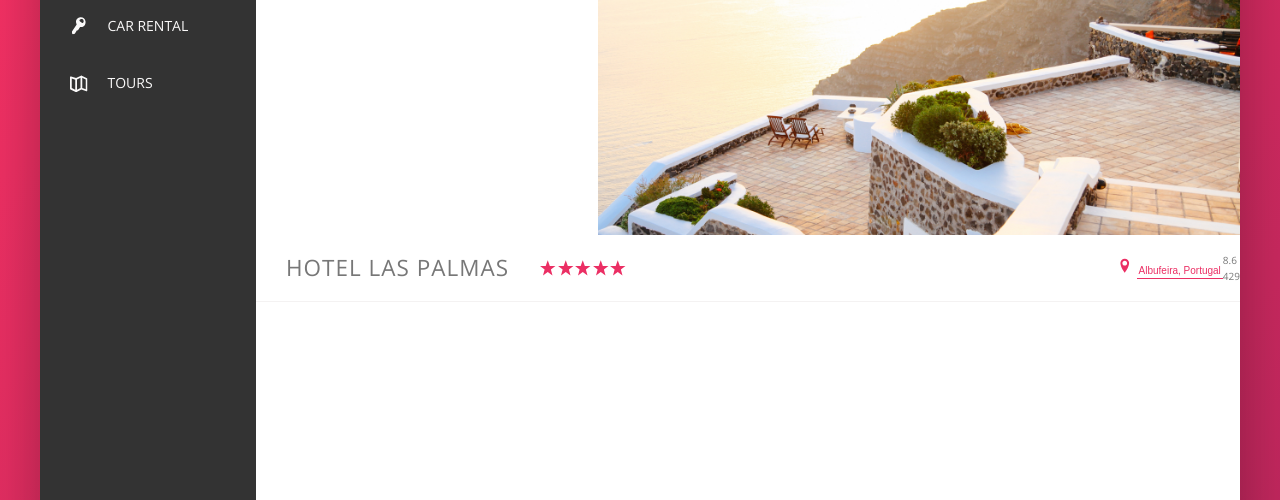
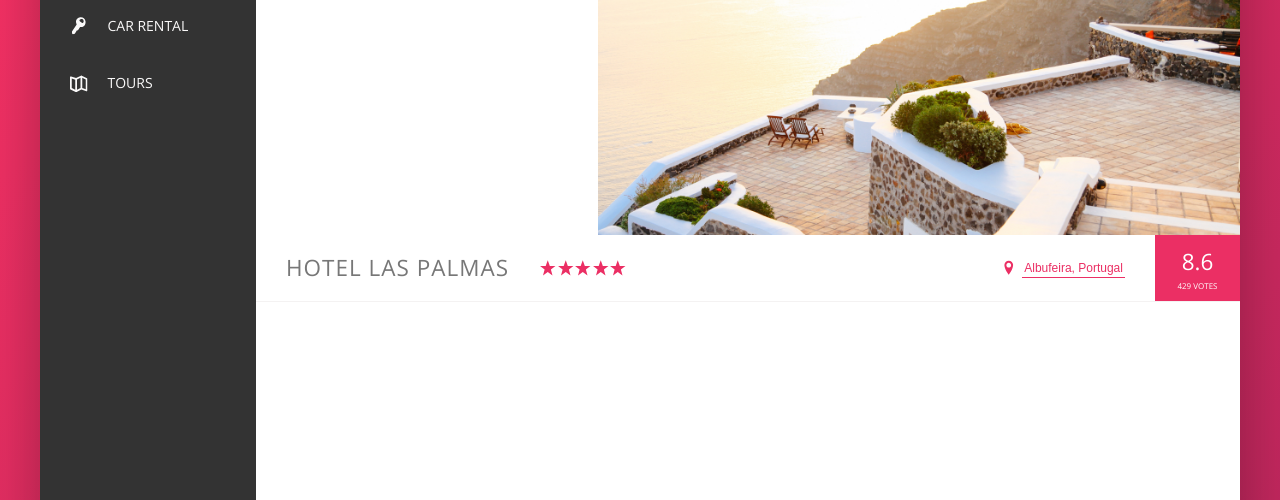
Before and after one commit to AlexJHand/Udemy_Trillo, a plain HTML site: page index.html in a window 1280 px wide. Shown: the part 300-800 px from the top of the page. Drawn offline with nearby package versions, Linux system fonts and the light colour scheme.

Commit message:
Rating styled

```diff
--- a/css/style.css
+++ b/css/style.css
@@ -227,6 +227,28 @@ body {
     width: 1.75rem;
     height: 1.75rem;
     fill: var(--color-primary); }
+  .overview__location {
+    font-size: 1.2rem;
+    display: flex;
+    align-items: center; }
+  .overview__icon-location {
+    margin-right: .5rem; }
+  .overview__rating {
+    color: #fff;
+    background-color: var(--color-primary);
+    margin-left: 3rem;
+    padding: 0 2.25rem;
+    align-self: stretch;
+    display: flex;
+    flex-direction: column;
+    align-items: center;
+    justify-content: center; }
+  .overview__rating-average {
+    font-size: 2.25rem;
+    font-weight: 300; }
+  .overview__rating-count {
+    font-size: .8rem;
+    text-transform: uppercase; }
 
 .btn-inline {
   border: none;
--- a/index.html
+++ b/index.html
@@ -120,7 +120,7 @@
                         </div>
                         <div class="overview__rating">
                             <div class="overview__rating-average">8.6</div>
-                            <div class="overview__rating-count">429</div>
+                            <div class="overview__rating-count">429 votes</div>
                         </div>
                     </div>
                 </main>
--- a/sass/_components.scss
+++ b/sass/_components.scss
@@ -224,18 +224,36 @@
     }
 
     &__location {
+        font-size: 1.2rem;
+        display: flex;
+        align-items: center;
+    }
+
+    &__icon-location {
+        margin-right: .5rem;
     }
 
     &__rating {
+        color: #fff;
+        background-color: var(--color-primary);
+        margin-left: 3rem;
+        padding: 0 2.25rem;
+        align-self: stretch;
 
+        display: flex;
+        flex-direction: column;
+        align-items: center;
+        justify-content: center;
     }
 
     &__rating-average {
-
+        font-size: 2.25rem;
+        font-weight: 300;
     }
 
     &__rating-count {
-
+        font-size: .8rem;
+        text-transform: uppercase;
     }
 }
 
```
